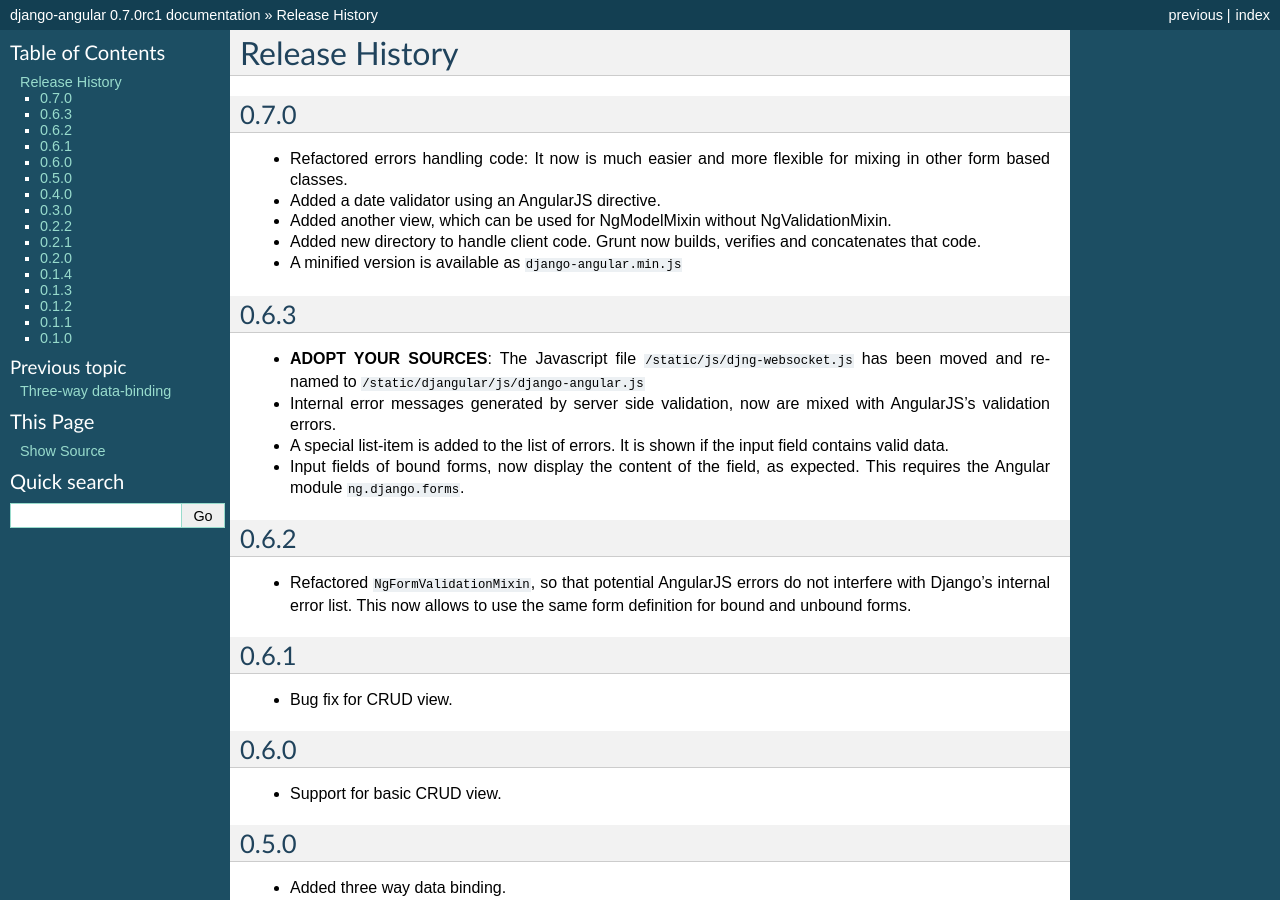
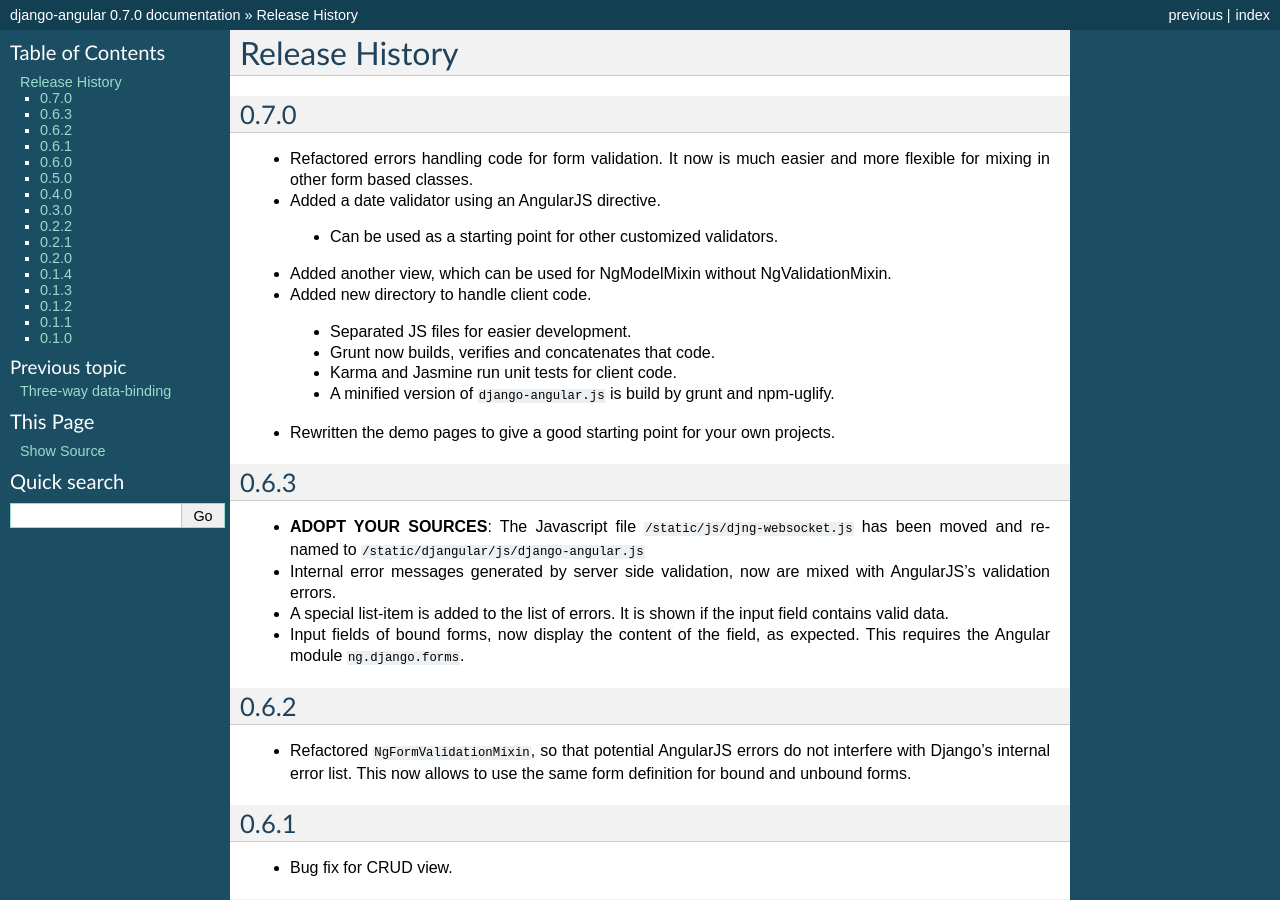
Before and after one commit to kimarakov/django_angular, a Sphinx documentation site: the page built from docs/changelog.rst, in a window 1280 px wide and 900 px high. Built offline with Sphinx 7.4.7, drawn with Linux system fonts in a browser that asks for light colours; some of the changed text lies outside the part shown.

Commit message:
Bumpted to version 0.7.0

```diff
--- a/djangular/__init__.py
+++ b/djangular/__init__.py
@@ -1,2 +1,2 @@
 # -*- coding: utf-8 -*-
-__version__ = '0.7.0rc1'
+__version__ = '0.7.0'
--- a/docs/changelog.rst
+++ b/docs/changelog.rst
@@ -6,12 +6,17 @@
 
 0.7.0
 -----
-* Refactored errors handling code:
+* Refactored errors handling code for form validation.
   It now is much easier and more flexible for mixing in other form based classes.
 * Added a date validator using an AngularJS directive.
+ * Can be used as a starting point for other customized validators.
 * Added another view, which can be used for NgModelMixin without NgValidationMixin.
-* Added new directory to handle client code. Grunt now builds, verifies and concatenates that code.
-* A minified version is available as ``django-angular.min.js``
+* Added new directory to handle client code.
+ * Separated JS files for easier development.
+ * Grunt now builds, verifies and concatenates that code.
+ * Karma and Jasmine run unit tests for client code.
+ * A minified version of ``django-angular.js`` is build by grunt and npm-uglify.
+* Rewritten the demo pages to give a good starting point for your own projects.
 
 0.6.3
 -----
--- a/setup.py
+++ b/setup.py
@@ -31,7 +31,7 @@
     keywords = ['django', 'angularjs'],
     platforms=['OS Independent'],
     classifiers=CLASSIFIERS,
-    install_requires=['Django>=1.4'],
+    install_requires=[],
     packages=find_packages(exclude=['examples', 'docs']),
     include_package_data=True,
 )
```
Also changed, not shown: README.md (+6 -7 lines).
